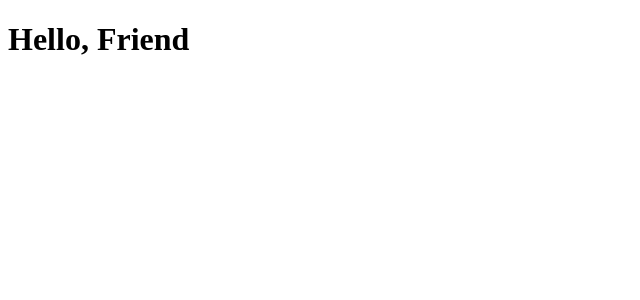
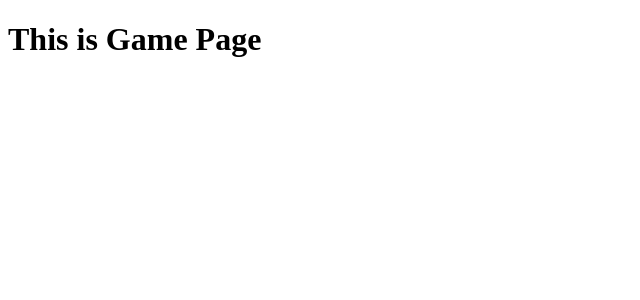
Before and after one commit to CodectiveOrg/snake-frontend, a React (Vite) app: page /game in a window 1280 px wide. Shown: the top 300 px of the page, without its empty margins (0-640 px from the left). Built offline with nearby package versions, Linux system fonts and the light colour scheme.

Commit message:
[ADD] react-router

```diff
--- a/package.json
+++ b/package.json
@@ -11,7 +11,8 @@
   },
   "dependencies": {
     "react": "^19.1.0",
-    "react-dom": "^19.1.0"
+    "react-dom": "^19.1.0",
+    "react-router": "^7.6.3"
   },
   "devDependencies": {
     "@eslint/js": "^9.30.1",
--- a/src/App.tsx
+++ b/src/App.tsx
@@ -1,7 +1,17 @@
 import type { ReactNode } from "react";
 
+import { Route, Routes } from "react-router";
+
+import Intro from "./pages/Intro/Intro.tsx";
+import Game from "./pages/Game/Game.tsx";
+
 function App(): ReactNode {
-  return <h1>Hello, Friend</h1>;
+  return (
+    <Routes>
+      <Route index element={<Intro />} />
+      <Route path="game" element={<Game />} />
+    </Routes>
+  );
 }
 
 export default App;
--- a/src/main.tsx
+++ b/src/main.tsx
@@ -1,9 +1,14 @@
-import { StrictMode } from 'react'
-import { createRoot } from 'react-dom/client'
-import App from './App.tsx'
+import { StrictMode } from "react";
+import { createRoot } from "react-dom/client";
 
-createRoot(document.getElementById('root')!).render(
+import { BrowserRouter } from "react-router";
+
+import App from "./App.tsx";
+
+createRoot(document.getElementById("root")!).render(
   <StrictMode>
-    <App />
+    <BrowserRouter>
+      <App />
+    </BrowserRouter>
   </StrictMode>,
-)
+);
--- /dev/null
+++ b/src/pages/Game/Game.tsx
@@ -0,0 +1,13 @@
+import type { ReactNode } from "react";
+
+import styles from "./Game.module.css";
+
+function Game(): ReactNode {
+  return (
+    <div className={styles.game}>
+      <h1>This is Game Page</h1>
+    </div>
+  );
+}
+
+export default Game;
--- /dev/null
+++ b/src/pages/Intro/Intro.tsx
@@ -0,0 +1,13 @@
+import type { ReactNode } from "react";
+
+import styles from "./Intro.module.css";
+
+function Intro(): ReactNode {
+  return (
+    <div className={styles.intro}>
+      <h1>This is Intro Page</h1>
+    </div>
+  );
+}
+
+export default Intro;
```
Also changed, not shown: src/pages/Game/Game.module.css (added), src/pages/Intro/Intro.module.css (added), 1 other file (tests, documents, lock files or other folders).
